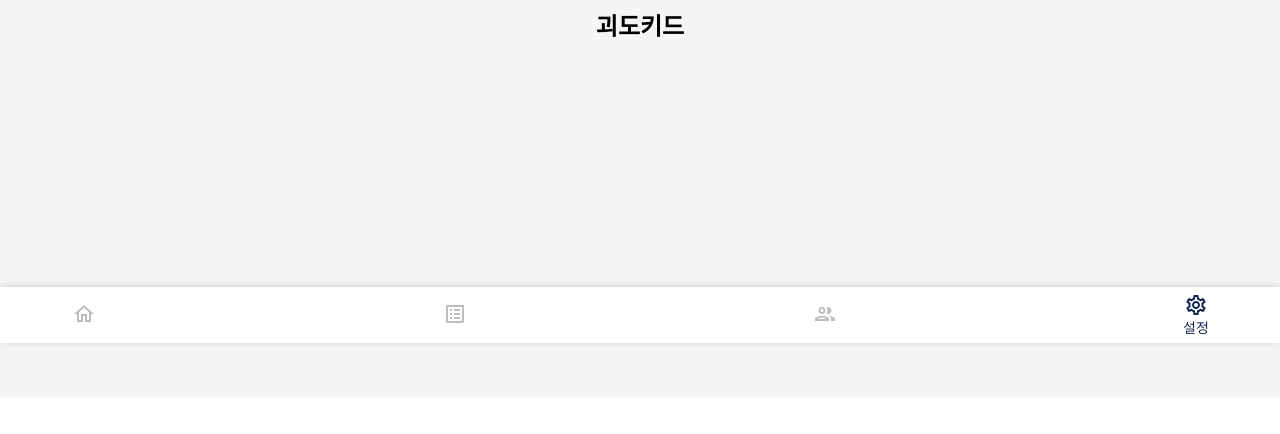
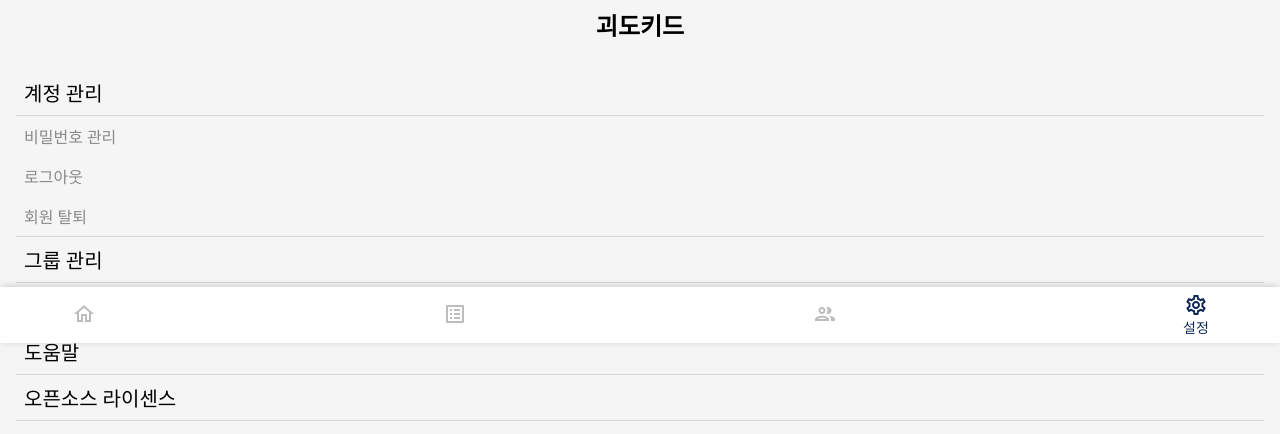
Before and after one commit to milk717/strongcom-graduation-work, a React (Create React App) app: page /setting in a window 1280 px wide. Shown: the part 457-891 px from the top of the page. Before the commit the page ends 854 px from the top, so only its background shows below. Built offline with nearby package versions, Linux system fonts and the light colour scheme.

Commit message:
feat: Setting 완성, 메인화면 퍼블리싱 완료

```diff
--- /dev/null
+++ b/src/components/SettingList.js
@@ -0,0 +1,48 @@
+import {Divider, Stack} from "@mui/material";
+import {settingList} from "../resources/string";
+import styled from "styled-components";
+
+function MenuItem({menu}) {
+    return (
+        <>
+            <Stack key={menu.key}>
+                <MenuTitle>{menu.menuName}</MenuTitle>
+                <Divider/>
+                {
+                    (menu?.subMenu)
+                        ?
+                        <>
+                            {
+                                menu.subMenu.map(menu => <SubTitle>{menu.menuName}</SubTitle>)
+                            }
+                            <Divider/>
+                        </>
+                        : null
+                }
+            </Stack>
+        </>
+    );
+}
+
+export default function SettingList() {
+    return (
+        <>
+            {
+                settingList.map(menu =>
+                    <MenuItem menu={menu}/>
+                )
+            }
+        </>
+    );
+}
+
+const MenuTitle = styled.p`
+  font-size: 20px;
+  margin: 8px;
+`
+
+const SubTitle = styled.p`
+  font-size: 16px;
+  margin: 8px;
+  color: ${props=>props.theme.color.gray}
+`
--- a/src/page/SettingPage.js
+++ b/src/page/SettingPage.js
@@ -1,9 +1,11 @@
 import UserProfile from "../components/UserProfile";
+import SettingList from "../components/SettingList";
 
 export default function SettingPage(){
     return(
         <>
             <UserProfile/>
+            <SettingList/>
         </>
     );
 }
--- a/src/resources/string.js
+++ b/src/resources/string.js
@@ -1,6 +1,22 @@
 export const pageList = [
-    {bottomId: 0, text:'홈', pathname:'/home'},
-    {bottomId: 1, text:'리스트', pathname:'/list'},
-    {bottomId: 2, text:'그룹', pathname:'/group'},
-    {bottomId: 3, text:'설정', pathname:'/setting'},
+    {bottomId: 0, text: '홈', pathname: '/home'},
+    {bottomId: 1, text: '리스트', pathname: '/list'},
+    {bottomId: 2, text: '그룹', pathname: '/group'},
+    {bottomId: 3, text: '설정', pathname: '/setting'},
 ]
+
+export const settingList = [
+    {
+        key: 0,
+        menuName: '계정 관리',
+        subMenu: [
+            {key: 10, menuName: '비밀번호 관리'},
+            {key: 11, menuName: '로그아웃'},
+            {key: 12, menuName: '회원 탈퇴'}
+        ]
+    },
+    {key: 1, menuName: '그룹 관리'},
+    {key: 2, menuName: '알림 설정'},
+    {key: 3, menuName: '도움말'},
+    {key: 4, menuName: '오픈소스 라이센스'},
+]
--- a/src/resources/style/theme.js
+++ b/src/resources/style/theme.js
@@ -8,7 +8,8 @@ const theme = {
         background: '#F5F5F6',
         accent:'#082040',
         black:'#000',
-        white:'#fff'
+        white:'#fff',
+        gray:'#898989'
     }
 }
 
```
